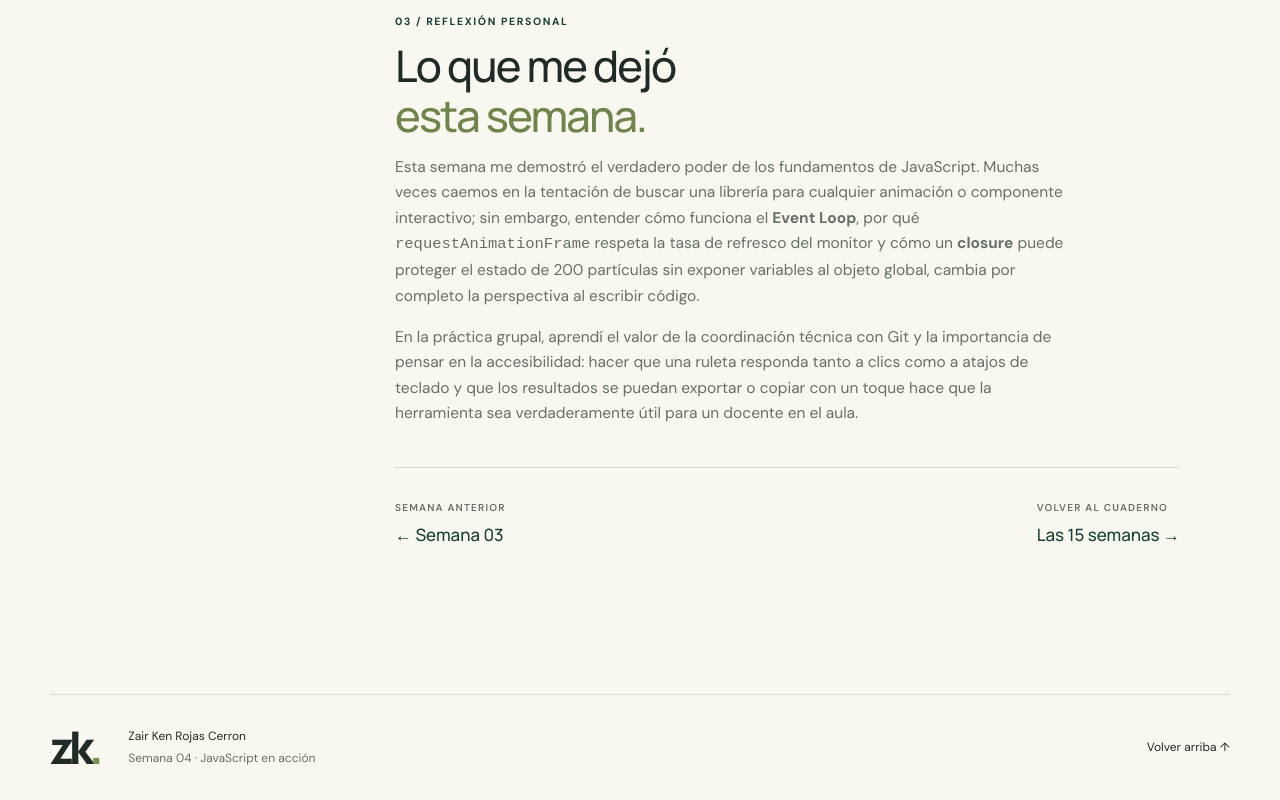
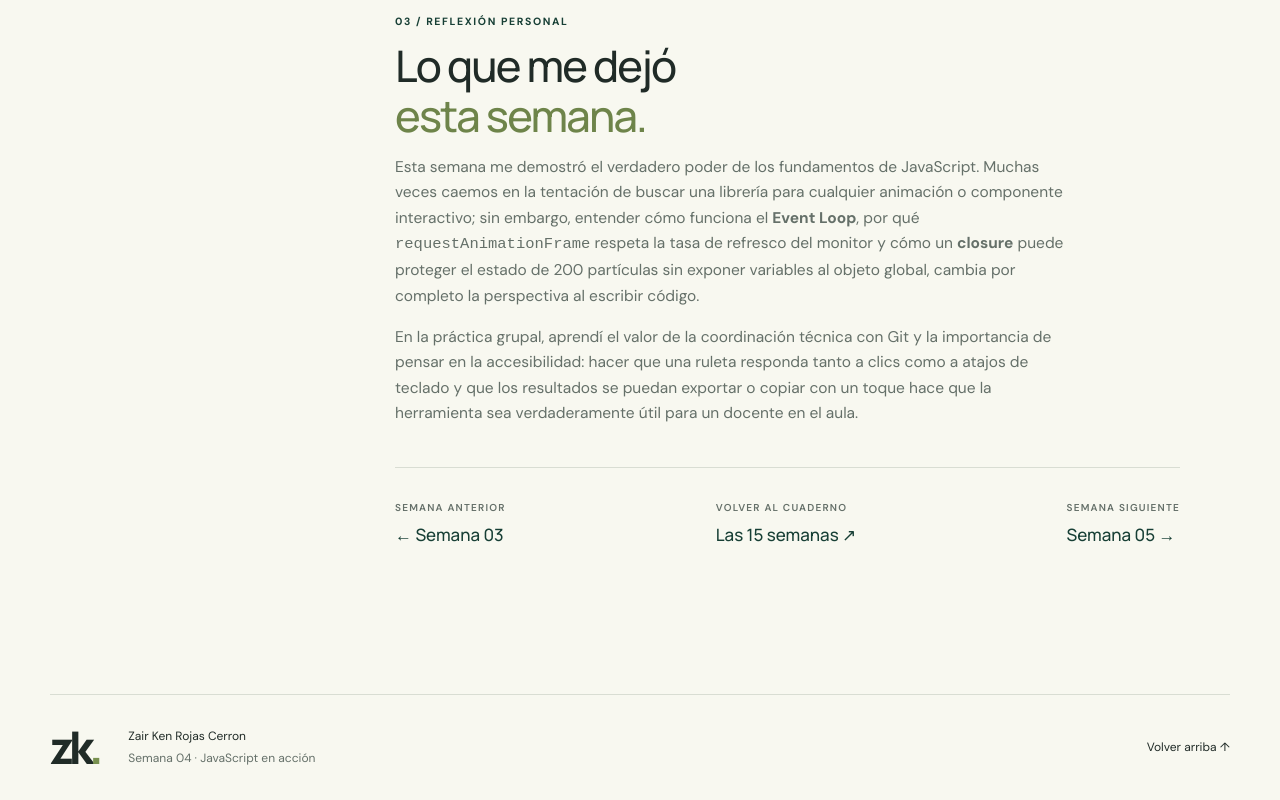
Before and after one commit to ZairRaaa/ZairPortafolio, a plain HTML site: page pages/cuaderno/semana-04/index.html in a window 1280 px wide. Shown: the part 5675-6475 px from the top of the page. Drawn offline with Linux system fonts and the light colour scheme.

Commit message:
Conecto la semana cuatro con la cinco

```diff
--- a/pages/cuaderno/semana-04/css/semana-04.css
+++ b/pages/cuaderno/semana-04/css/semana-04.css
@@ -617,6 +617,7 @@ kbd {
 /* Paginación */
 .week-pagination {
   display: flex;
+  flex-wrap: wrap;
   justify-content: space-between;
   align-items: center;
   gap: 20px;
--- a/pages/cuaderno/semana-04/index.html
+++ b/pages/cuaderno/semana-04/index.html
@@ -488,7 +488,11 @@
           </a>
           <a href="../index.html">
             <small>VOLVER AL CUADERNO</small>
-            Las 15 semanas →
+            Las 15 semanas ↗
+          </a>
+          <a href="../semana-05/index.html">
+            <small>SEMANA SIGUIENTE</small>
+            Semana 05 →
           </a>
         </nav>
       </section>
```
